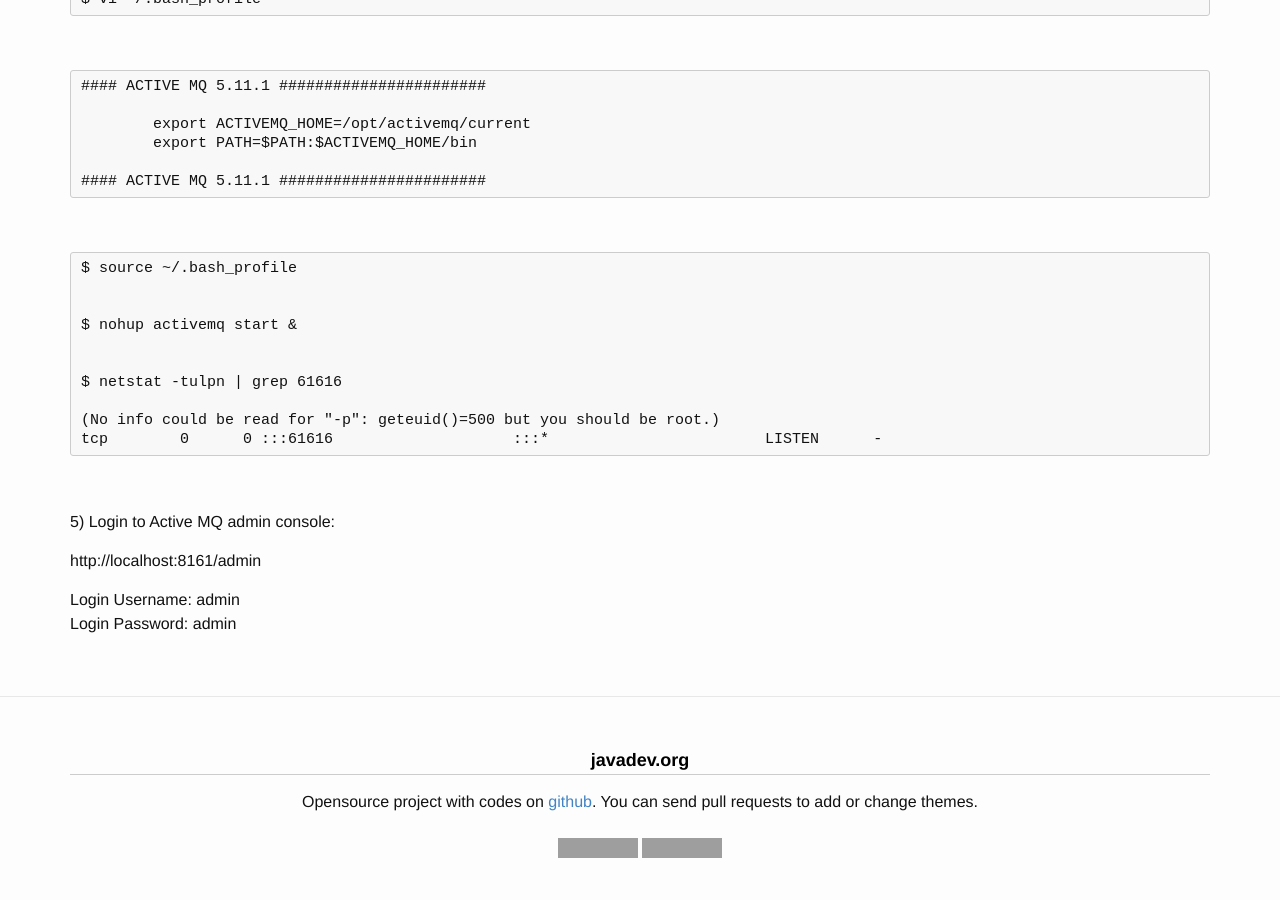
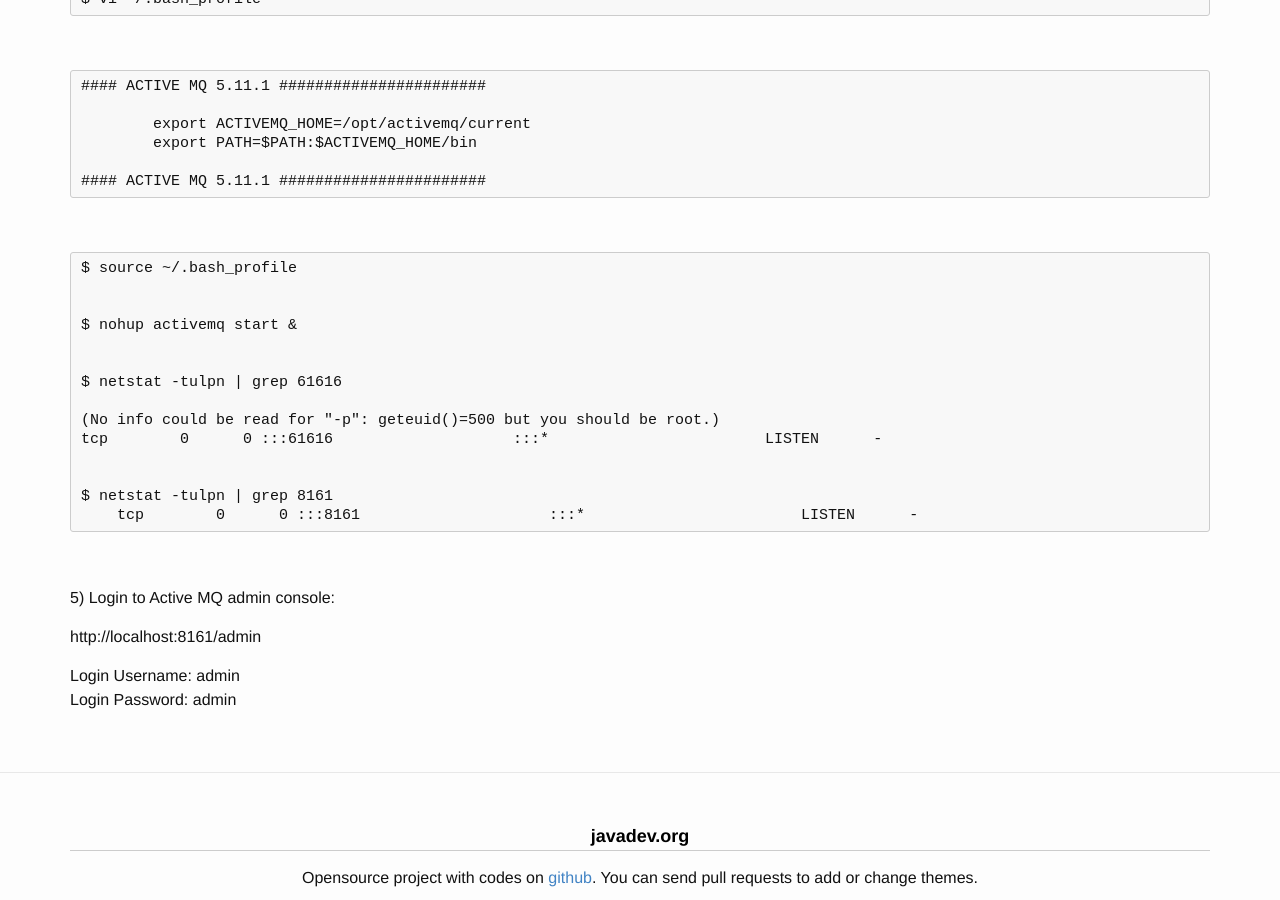
Before and after one commit to webmakaka/javadev.org, a Jekyll site: the page built from website/basics/installation/activemq/index.md, in a window 1280 px wide and 900 px high, scrolled down 1010 px. Built offline with Jekyll 4.4.1, drawn with Linux system fonts in a browser that asks for light colours; grey boxes are pictures that could not be loaded.

Commit message:
Update index.md

```diff
--- a/website/basics/installation/activemq/index.md
+++ b/website/basics/installation/activemq/index.md
@@ -71,6 +71,11 @@
 	tcp        0      0 :::61616                    :::*                        LISTEN      -
 
 
+	$ netstat -tulpn | grep 8161
+        tcp        0      0 :::8161                     :::*                        LISTEN      -
+
+
+
 <br/>
 
 5) Login to Active MQ admin console:
```
